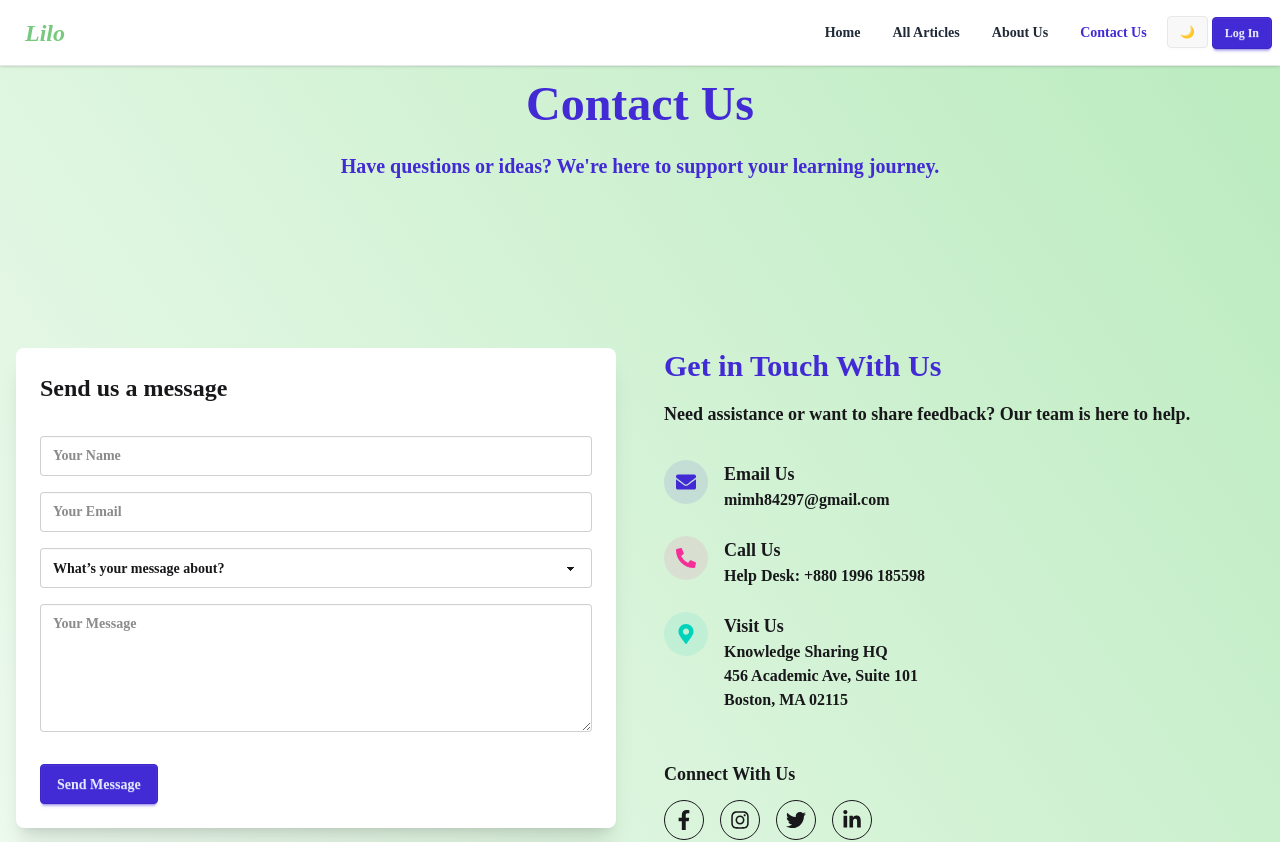
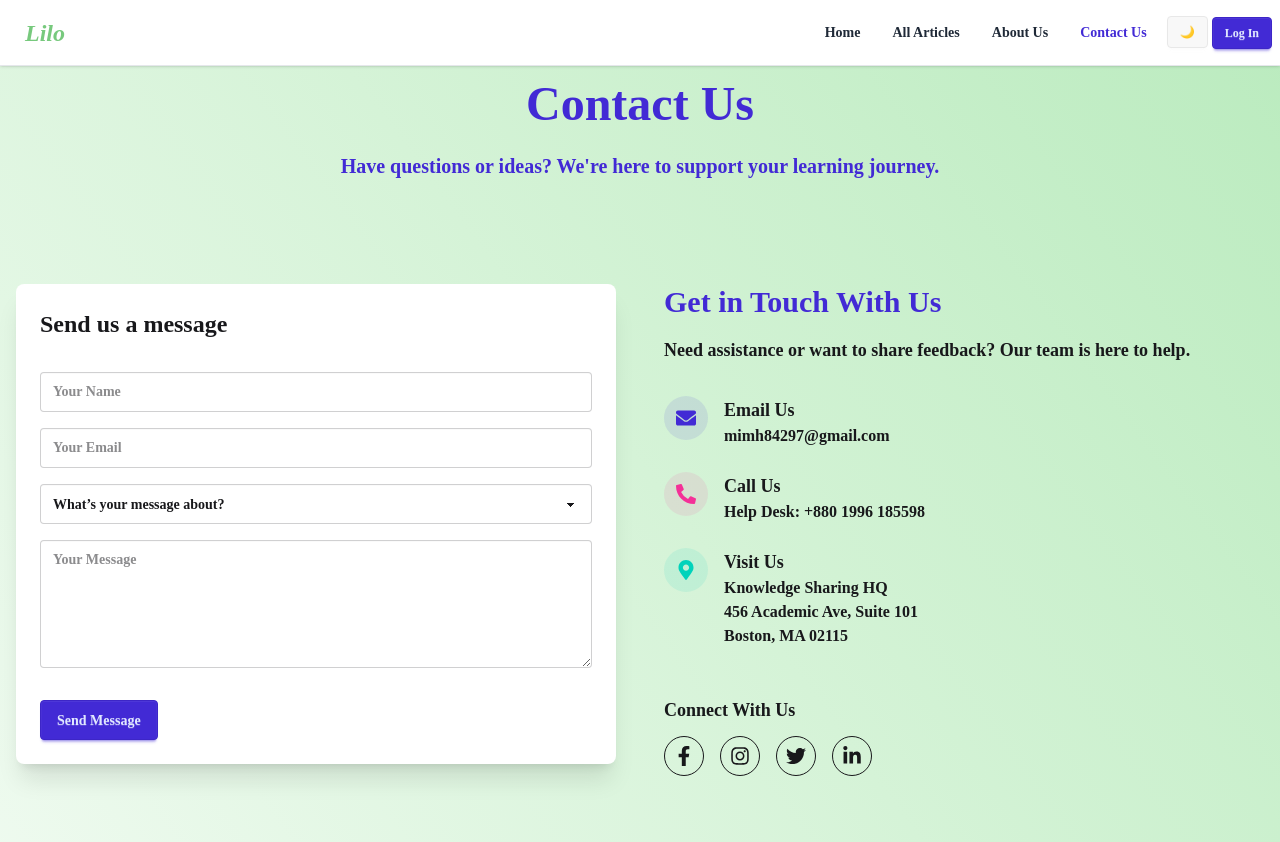
Before and after one commit to Mim-dot/Assignment-11, a React (Vite) app: page /contactUs in a window 1280 px wide. Shown: the top 842 px of the page. Built offline with nearby package versions, Linux system fonts and the light colour scheme; no server answers; a web font is replaced by a local one.

Commit message:
contract us correct

```diff
--- a/src/component/ContactUs.jsx
+++ b/src/component/ContactUs.jsx
@@ -51,7 +51,7 @@ const ContactUs = () => {
     <div>
       {/* Hero */}
       <div className="hero">
-        <div className="hero-content text-center py-20">
+        <div className="hero-content text-center pt-20">
           <div className="max-w-4xl">
             <h1 className="Contact text-5xl font-bold text-primary">Contact Us</h1>
             <p className="Contact py-6 text-xl text-primary">
```
